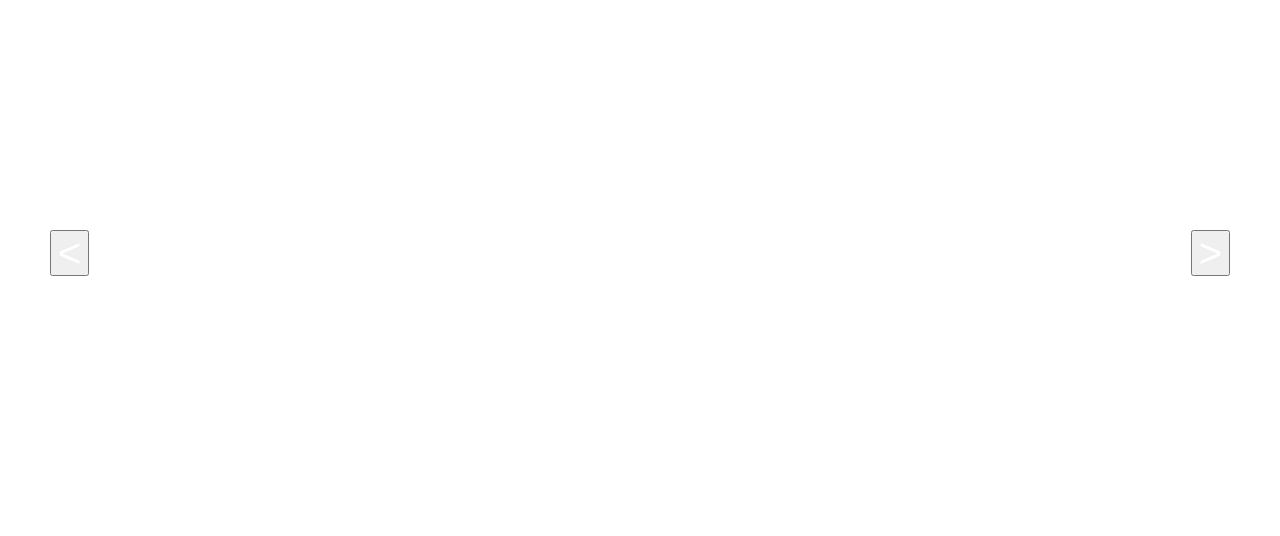
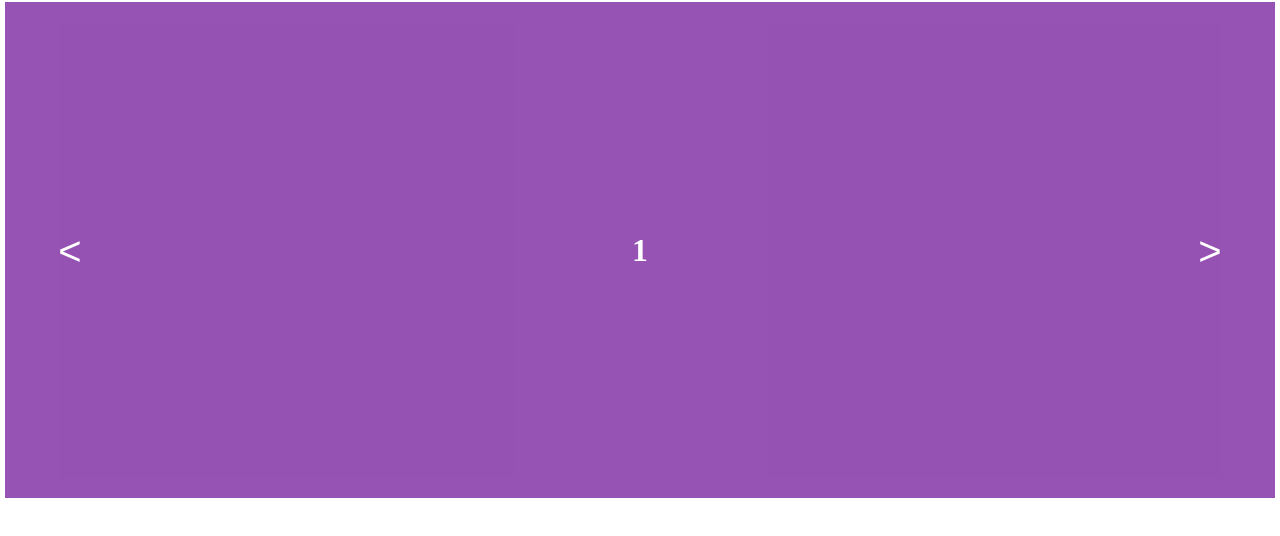
Before and after one commit to JaneJYLim/200809_Carousel_Slider, a plain HTML site: page index.html in a window 1280 px wide. Drawn offline with Linux system fonts and the light colour scheme.

Commit message:
Add files via upload
슬라이드 자동 넘기기 추가, 버튼CSS

```diff
--- a/index.html
+++ b/index.html
@@ -39,9 +39,17 @@
             transform: none;
         }
         #left, #right{
+            width: 40px;
+            height: 40px;
+            color: #fff;
             font-size: 40px;
             line-height: 40px;
-            color: #ffffff;
+            border: none;
+            background: rgba(0,0,0,0);
+            border-radius: 30px;
+            outline: none;
+            cursor: pointer;
+
             position: absolute;
             top: 230px;
             z-index: 2;
@@ -115,6 +123,25 @@
         leftBtn.addEventListener("click", left);
         rightBtn.addEventListener("click", right);
 
+        function slide(){
+         const currentSlide = document.querySelector(`.${SHOWING_CLASS}`);
+            const firstSlide = document.querySelector(".slider_item:first-child");
+            if(currentSlide) {
+                currentSlide.classList.remove(SHOWING_CLASS);
+                const nextSlide = currentSlide.nextElementSibling;
+                if(nextSlide){
+                    nextSlide.classList.add(SHOWING_CLASS);
+                } else {
+                    firstSlide.classList.add(SHOWING_CLASS);
+                }
+                } else {
+                    firstSlide.classList.add(SHOWING_CLASS);
+                }
+        }
+
+      slide();
+        setInterval(slide, 5000);
+
     </script>
 </body>
 </html>
```
